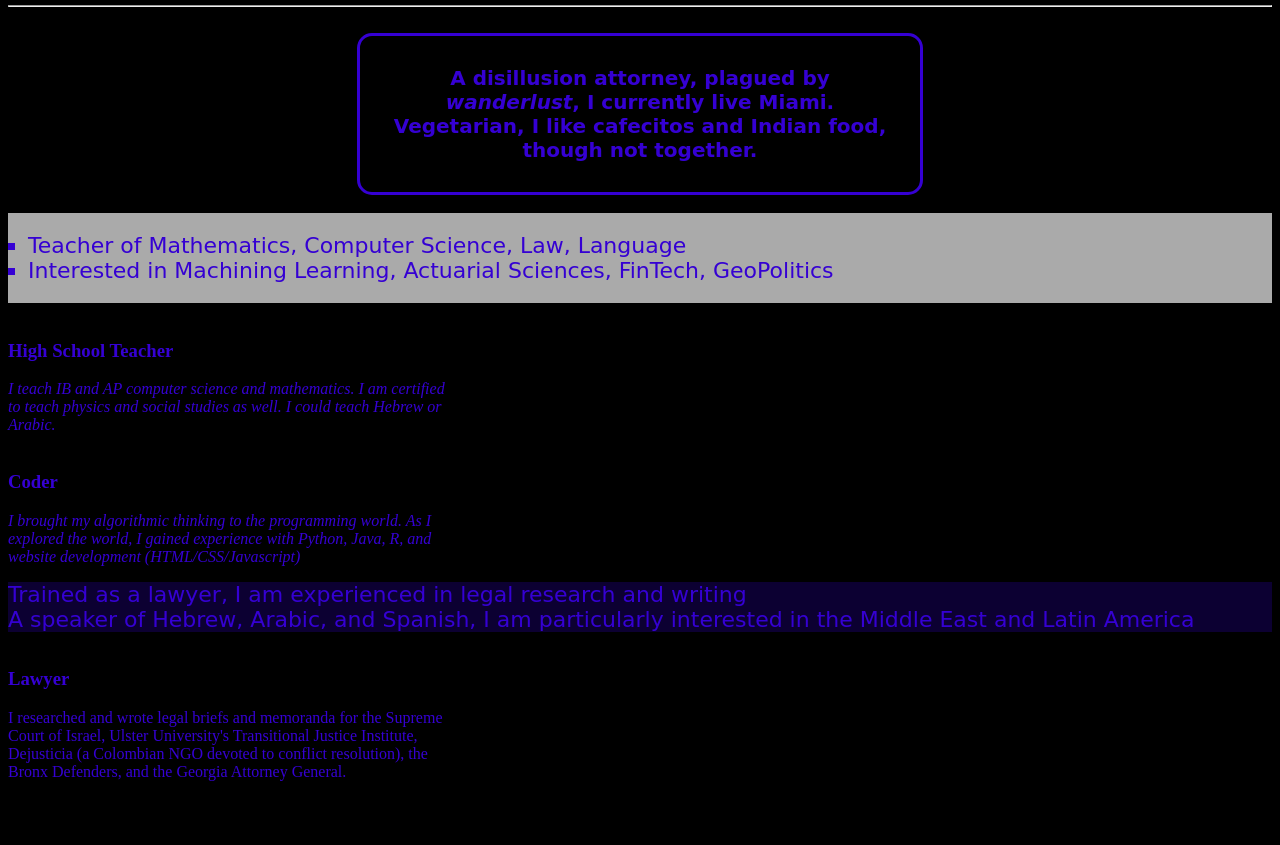
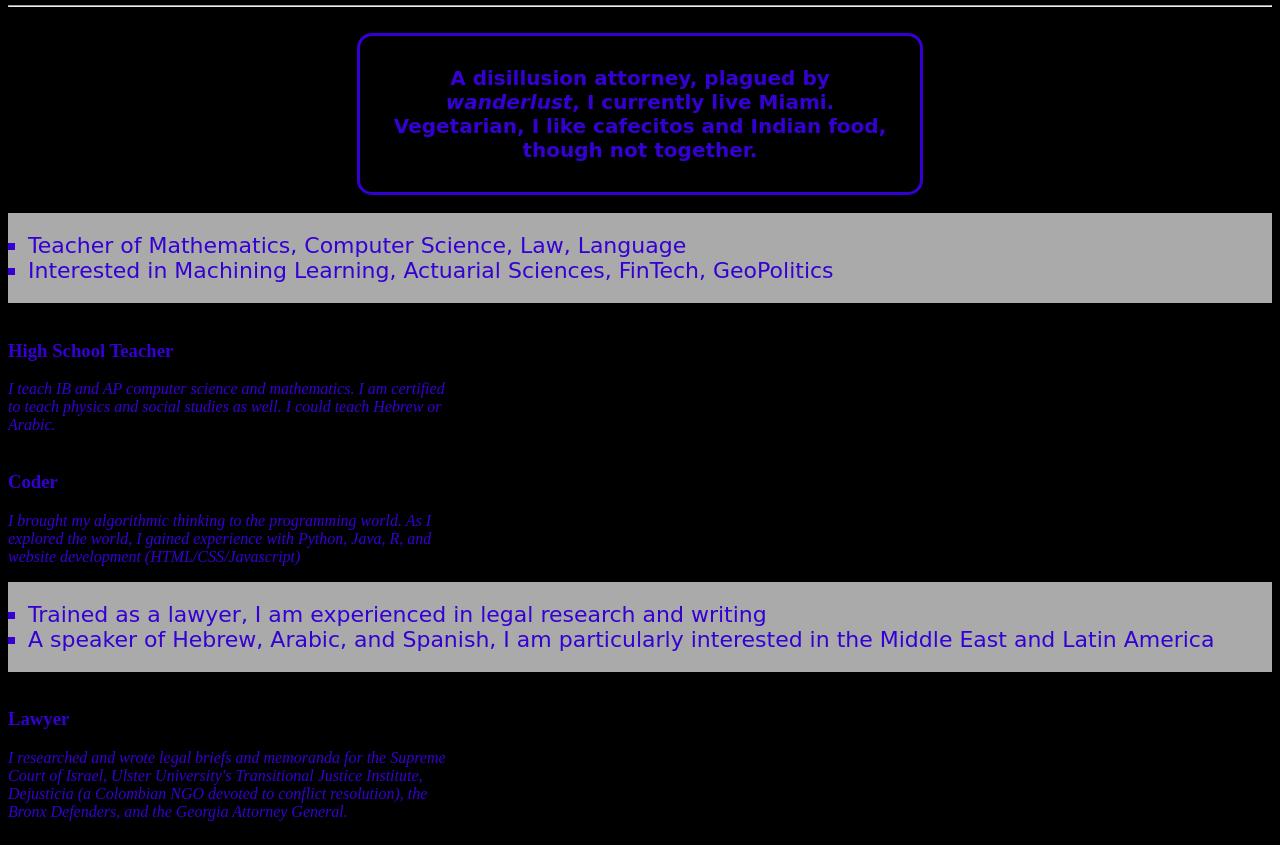
Before and after one commit to igrapel/Web_Development_Notes-igrapel, a plain HTML site: page index.html in a window 1280 px wide. Shown: the part 140-985 px from the top of the page. Before the commit the page ends 945 px from the top, so only its background shows below. Drawn offline with Linux system fonts and the light colour scheme.

Commit message:
Update main.css

```diff
--- a/main.css
+++ b/main.css
@@ -97,6 +97,13 @@ li a:hover {
   color: C3073F;
   padding: 20px;
 }
+
+#bio2{
+  background-color: #aaaaaa;
+  color: C3073F;
+  padding: 20px;
+}
+
 .paragraphs{
   display: inline-block;
   width: 450px;
@@ -111,3 +118,8 @@ li a:hover {
    display: block;
    font-style: italic;
 }
+
+#p3{
+   display: block;
+   font-style: italic;
+}
```
